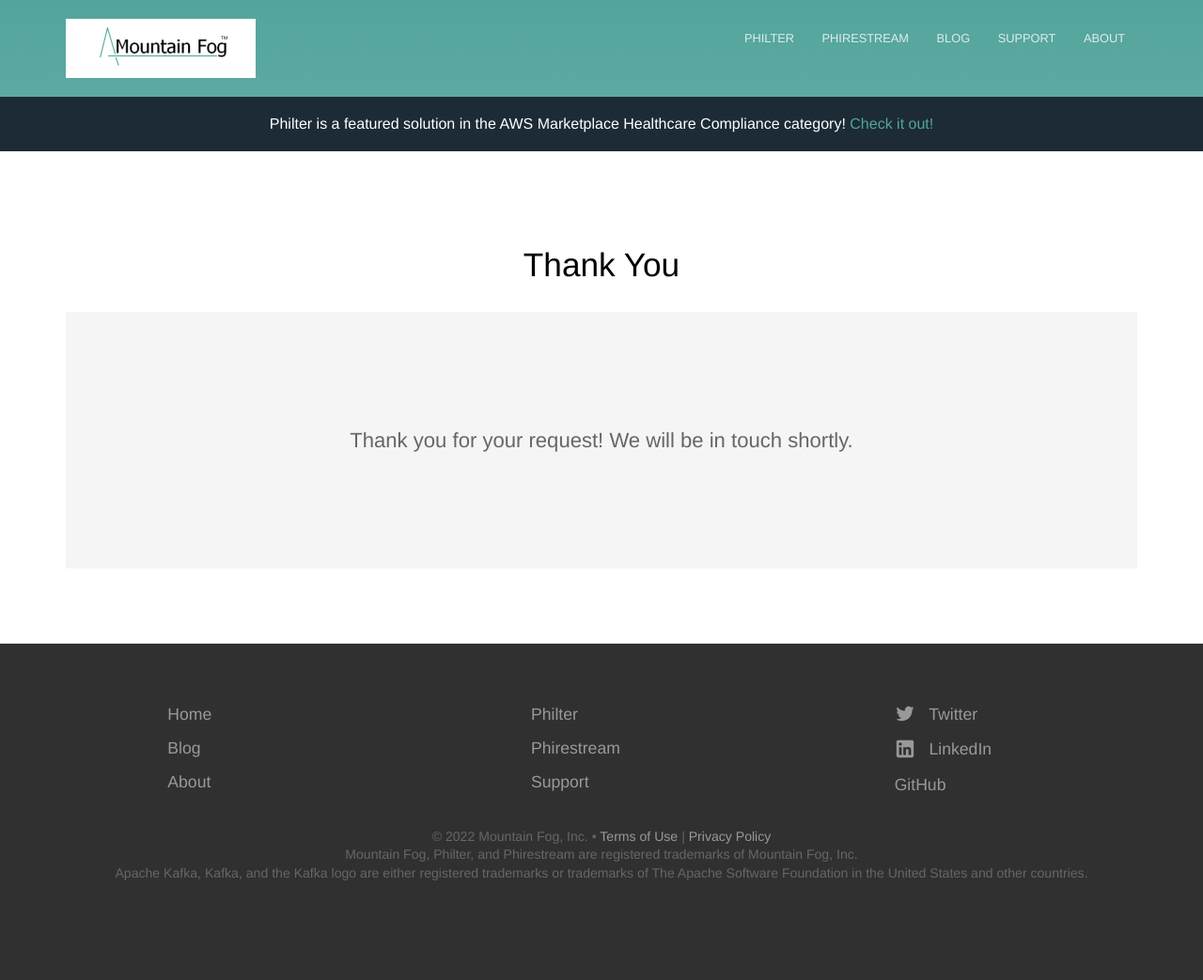
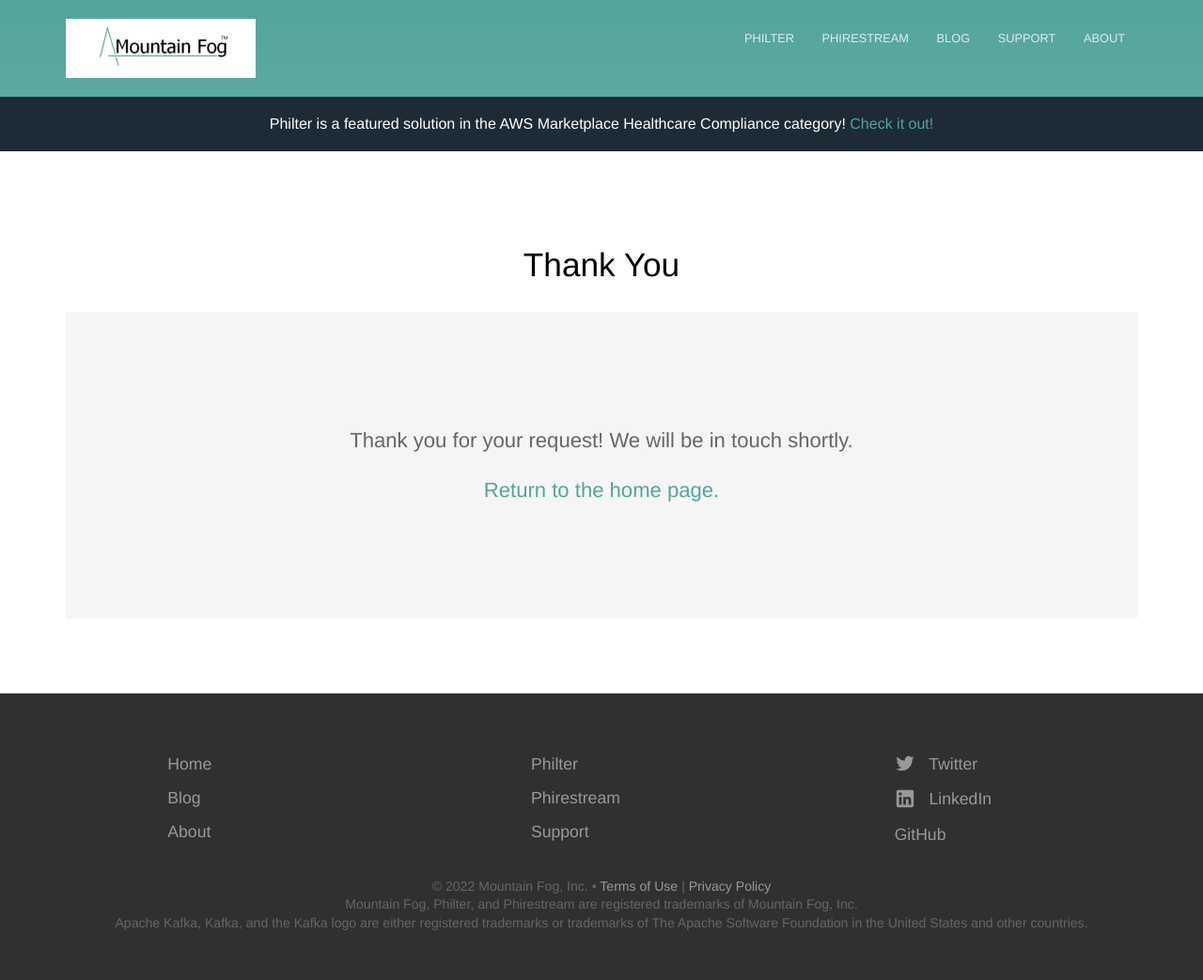
Before and after one commit to mtnfog/mtnfog-website, a Jekyll site: the page built from thanks.html, in a window 1280 px wide. Shown: the whole page at 94% size. Built offline with Jekyll 4.4.1, drawn with Linux system fonts in a browser that asks for light colours; nearby versions of some CDN libraries; a script that is not in the unit is left out; before the commit the page ends 990 px from its top, so only the background shows below that.

Commit message:
Adding link to thanks page.

```diff
--- a/thanks.html
+++ b/thanks.html
@@ -7,4 +7,6 @@ layout: page
 
 	<p style="text-align: center">Thank you for your request! We will be in touch shortly.</p>
 
+	<p style="text-align: center"><a href="/">Return to the home page.</a></p>
+
 </section>
```
